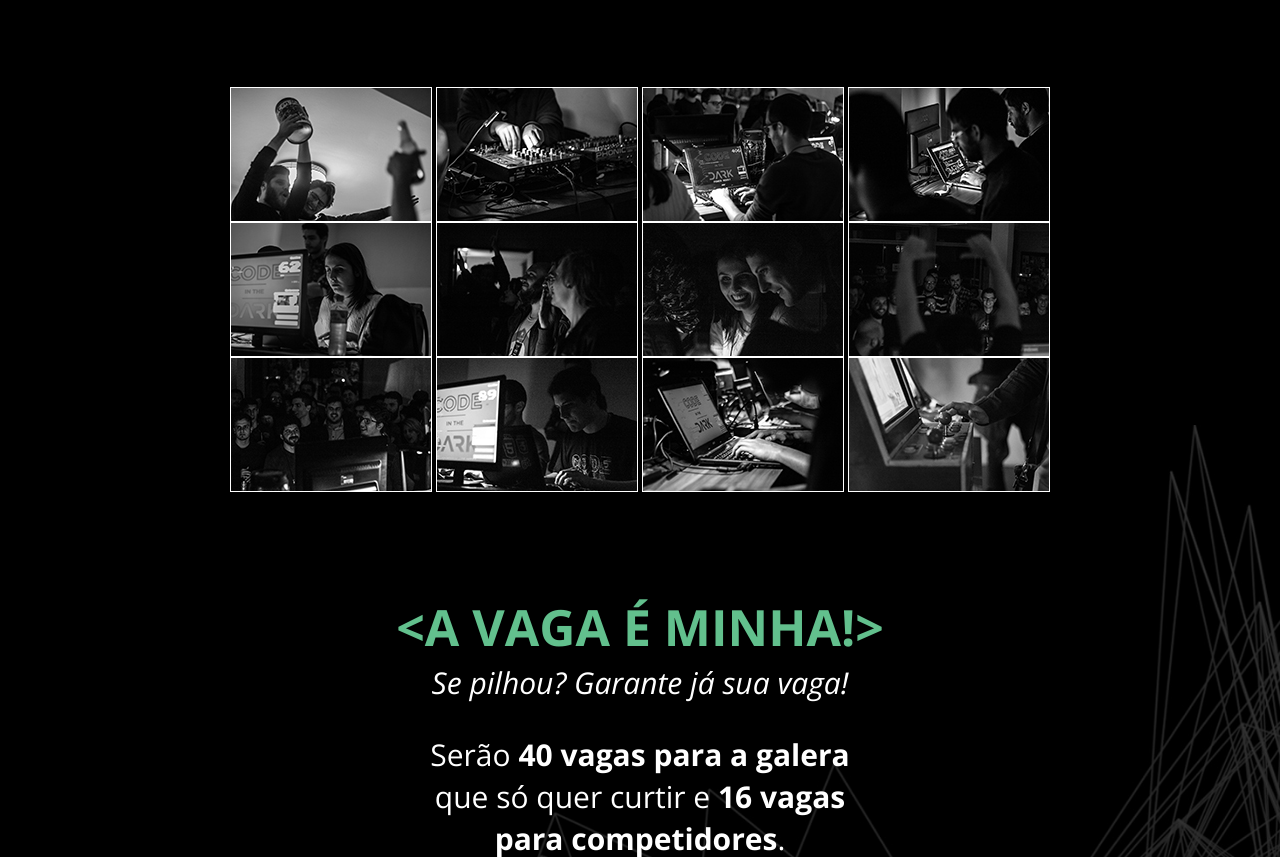
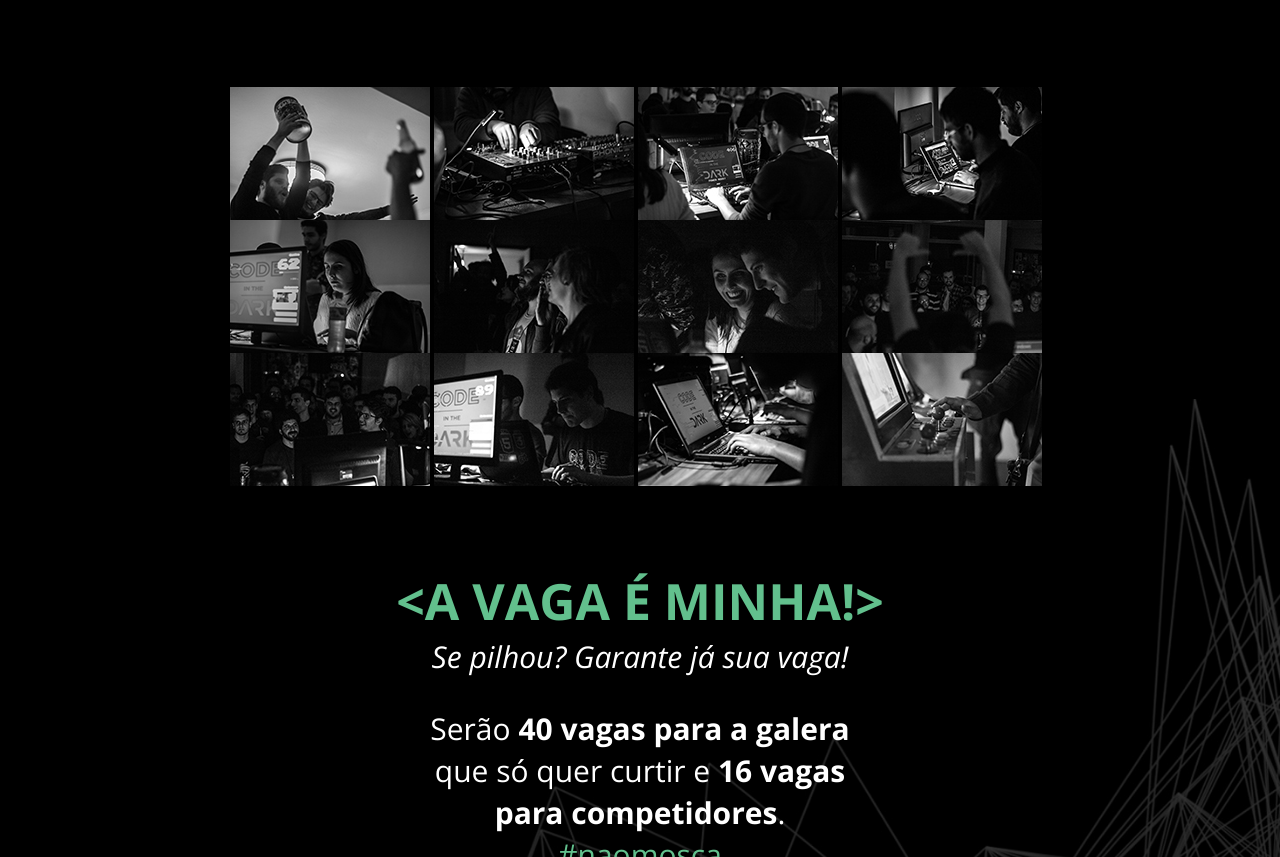
Before and after one commit to douglasgimli/codeinthedark, a plain HTML site: page index.html in a window 1280 px wide. Shown: the part 2352-3209 px from the top of the page. Drawn offline with nearby package versions, Linux system fonts and the light colour scheme.

Commit message:
Removed mosaic border

```diff
--- a/css/codeinthedark.css
+++ b/css/codeinthedark.css
@@ -135,13 +135,12 @@ body {
 .mosaic {
     max-width: 830px;
     margin: 0 auto;
-    padding: 30px 20px 100px 30px;
+    padding: 30px 20px 80px 30px;
     position: relative;
     left: 0px;
 }
 .mosaic img {
     width: 200px;
-    border: 1px solid #fff;
     display: inline-block;
 }
 
```
